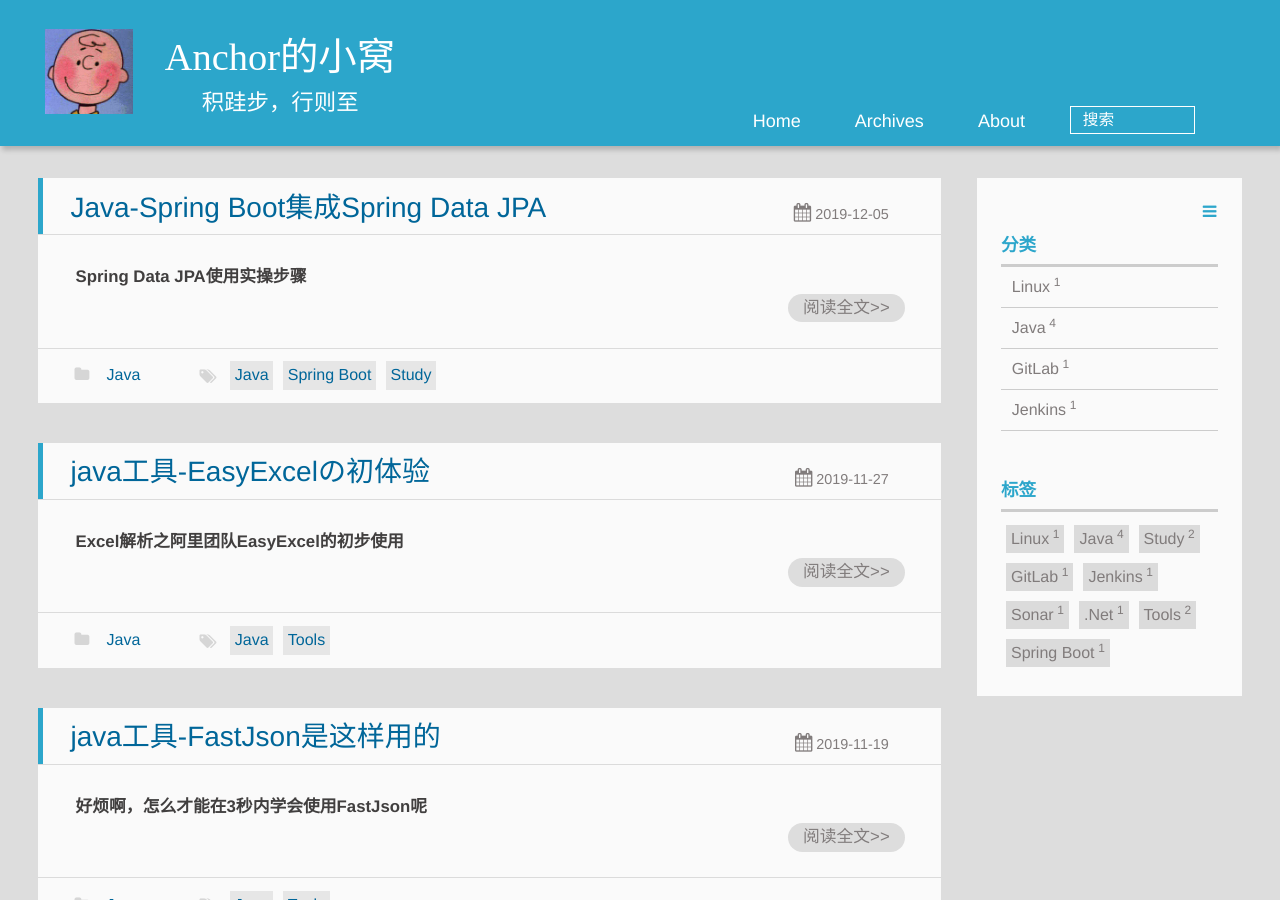
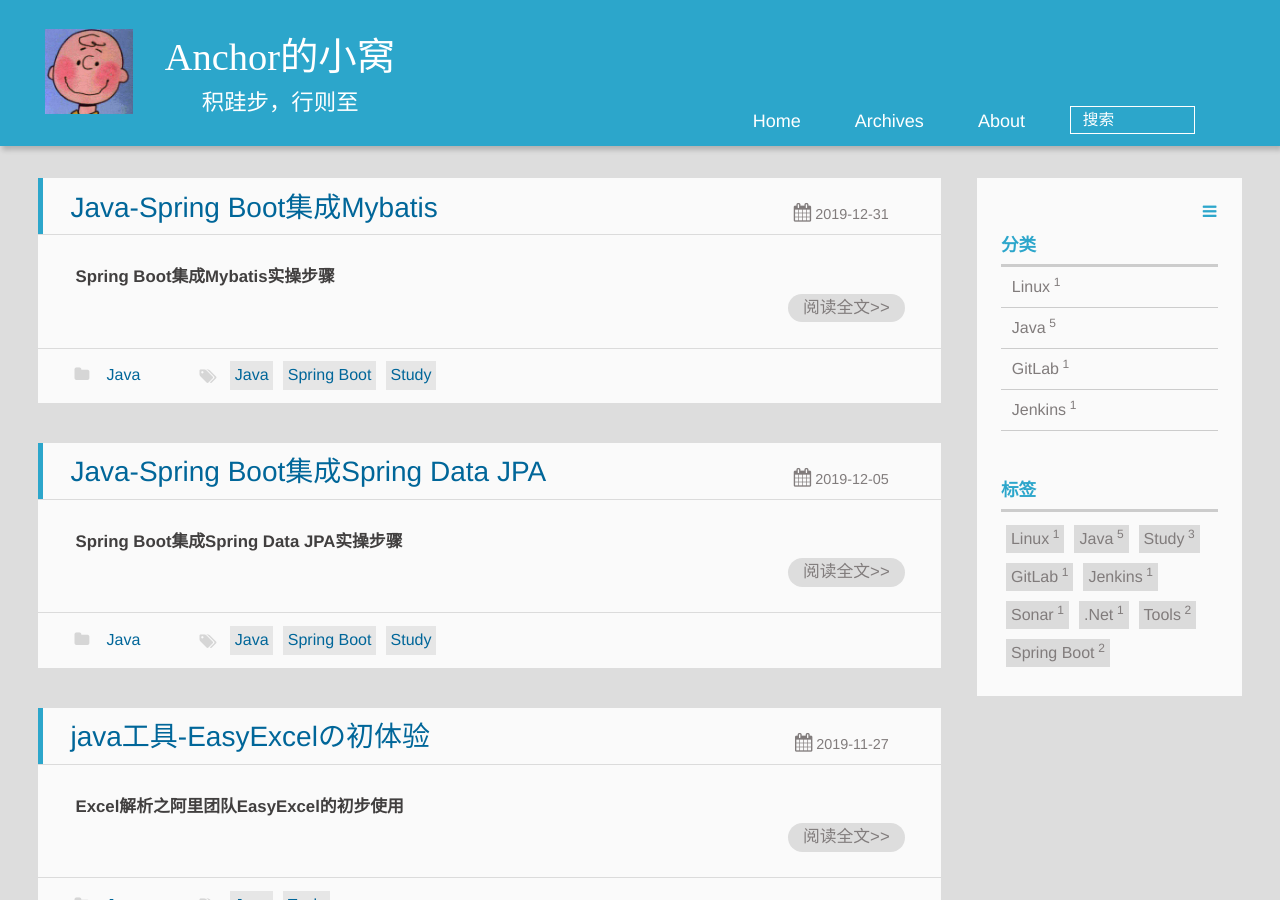
Before and after one commit to memorate/memorate.github.io, a Jekyll site: the page built from index.html, in a window 1280 px wide and 900 px high. Built offline with Jekyll 4.4.1, drawn with Linux system fonts in a browser that asks for light colours; the list of posts is cut into pages by our own code; some of the changed lines change nothing that is shown.

Commit message:
新增mybatis文章

````diff
--- a/_posts/2019-12-05-spring-data-jpa.markdown
+++ b/_posts/2019-12-05-spring-data-jpa.markdown
@@ -8,7 +8,7 @@ tags:
 categories: Java
 description: Spring Data JPA使用简介
 ---
-**Spring Data JPA使用实操步骤**
+**Spring Boot集成Spring Data JPA实操步骤**
 
 <!-- more -->
 ### 一、简介
@@ -36,7 +36,7 @@ description: Spring Data JPA使用简介
 ```yml
 spring:
   datasource:
-    url: jdbc:mysql://localhost:3306/springboot-demo?serverTimezone=Shanghai&useUnicode=true&characterEncoding=utf-8&useSSL=true
+    url: jdbc:mysql://localhost:3306/dataBaseName?serverTimezone=Shanghai&useUnicode=true&characterEncoding=utf-8&useSSL=true
     username: root
     password: anchor#123
     driver-class-name: com.mysql.cj.jdbc.Driver
--- /dev/null
+++ b/_posts/2019-12-31-spring-boot-mybatis.markdown
@@ -0,0 +1,72 @@
+---
+layout: post
+title: Java-Spring Boot集成Mybatis
+tags:
+- Java
+- Spring Boot
+- Study
+categories: Java
+description: Spring Boot集成Mybatis操作简介
+---
+**Spring Boot集成Mybatis实操步骤**
+
+<!-- more -->
+# 一、简介
+　　**以下摘自官网：**
+　　MyBatis 是一款优秀的持久层框架，它支持定制化 SQL、存储过程以及高级映射。MyBatis 避免了几乎所有的 JDBC 代码和手动设置参数
+以及获取结果集。MyBatis 可以使用简单的 XML 或注解来配置和映射原生类型、接口和 Java 的 POJO为数据库中的记录。
+([官方文档](https://mybatis.org/mybatis-3/zh/index.html))
+　　**以下是Anchor瞎BB的：**
+　　一款Java程序猿用于操作关系型数据库的框架，遵循JPA标准，准确的说是JPA的一种具体实现。
+　　当今两大巨头（Hibernate、Mybatis）之一，可以当做JDBC的升级版（Plus + Max + Pro）。
+　　很牛逼、很多人用（俺们团队在用），至于好不好用凭您自个判断。
+　　[优缺点](https://blog.csdn.net/u014788653/article/details/68489301)。
+# 二、使用
+## 1.导入包
+在pom.xml文件中引入下述必要的依赖包（版本可自主选择）。
+```xml
+<dependency>
+    <groupId>mysql</groupId>
+    <artifactId>mysql-connector-java</artifactId>
+    <version>8.0.18</version>
+</dependency>
+<dependency>
+    <groupId>org.mybatis.spring.boot</groupId>
+    <artifactId>mybatis-spring-boot-starter</artifactId>
+    <version>2.0.0</version>
+</dependency>
+```
+## 2.基本配置
+在**resources**文件夹下创建`application.yml`文件并进行下述配置。
+`注`：application.yml与application.properties作用相同，但前者更加简洁、层次分明、更便于阅读，因此使用application.yml。
+```yml
+spring:
+  datasource:
+    url: jdbc:mysql://localhost:3306/dataBaseName?serverTimezone=UTC&useUnicode=true&characterEncoding=utf-8&useSSL=true
+    username: root
+    password: anchor#123
+    driver-class-name: com.mysql.cj.jdbc.Driver
+
+mybatis:
+  type-aliases-package: com.neo.model
+  mapper-locations: classpath:mapping/*Mapper.xml
+
+logging:
+  level:
+    anchor.mybatis.mapper: debug
+```
+`其中`：
+　1）"**url: jdbc:mysql://`localhost:3306`/`dataBaseName`?serverTimezone=Shanghai&useUnicode=true&characterEncoding=utf-8&useSSL=true**"
+　　 "localhost:3306"为数据库IP及端口（端口一般为3306），"dataBaseName"为要连接的数据库名称，其余不做修改；
+　2）"**username**"和"**password**"为数据库账号和密码（若忘记可[重置](https://blog.csdn.net/hero_hope/article/details/82868046)）；
+　3）"**driver-class-name**"：[说明](https://blog.csdn.net/superdangbo/article/details/78732700)；
+　4）"**type-aliases-package**"：Java实体类所在的包位置。；
+　5）"**mapper-locations**"：Mapper.xml所在的位置。"classpath:"这里可以理解为是"resources"目录。；
+　6）"**logging.level**"：用于打印mybatis真实执行的sql语句。包名: 日志级别 -> anchor.mybatis.mapper: debug；
+## 3.项目结构
+# 三、细解
+## 1.Entity
+## 2.Mapper
+## 3.Mapper.xml
+## 4.Service
+## 5.Controller
````
